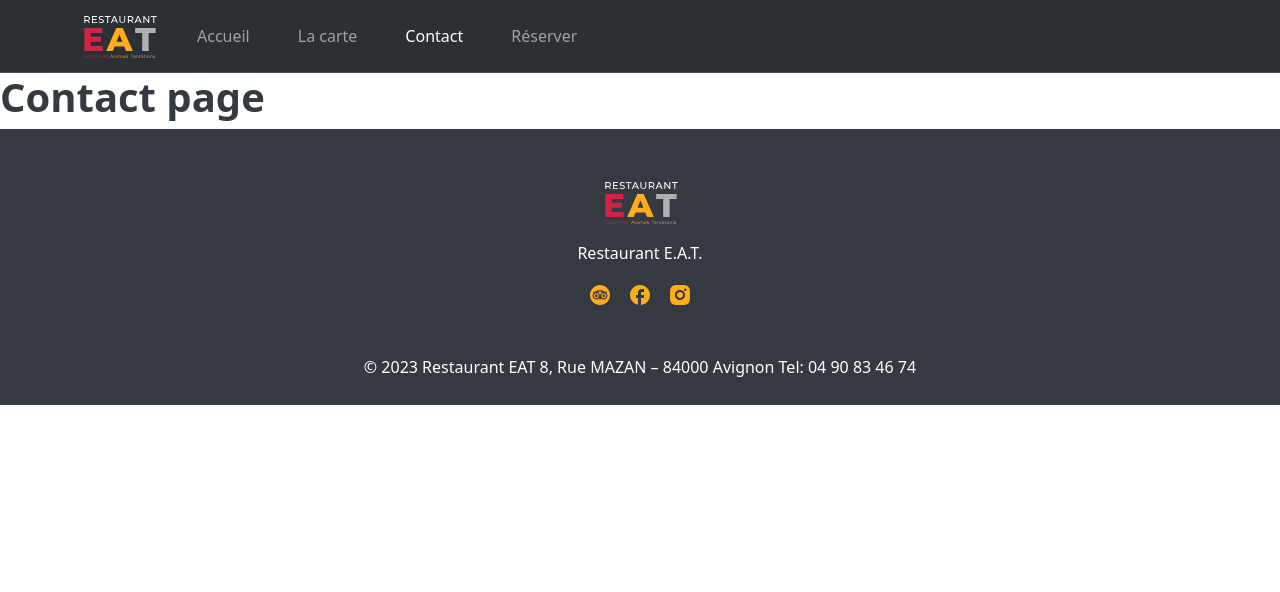
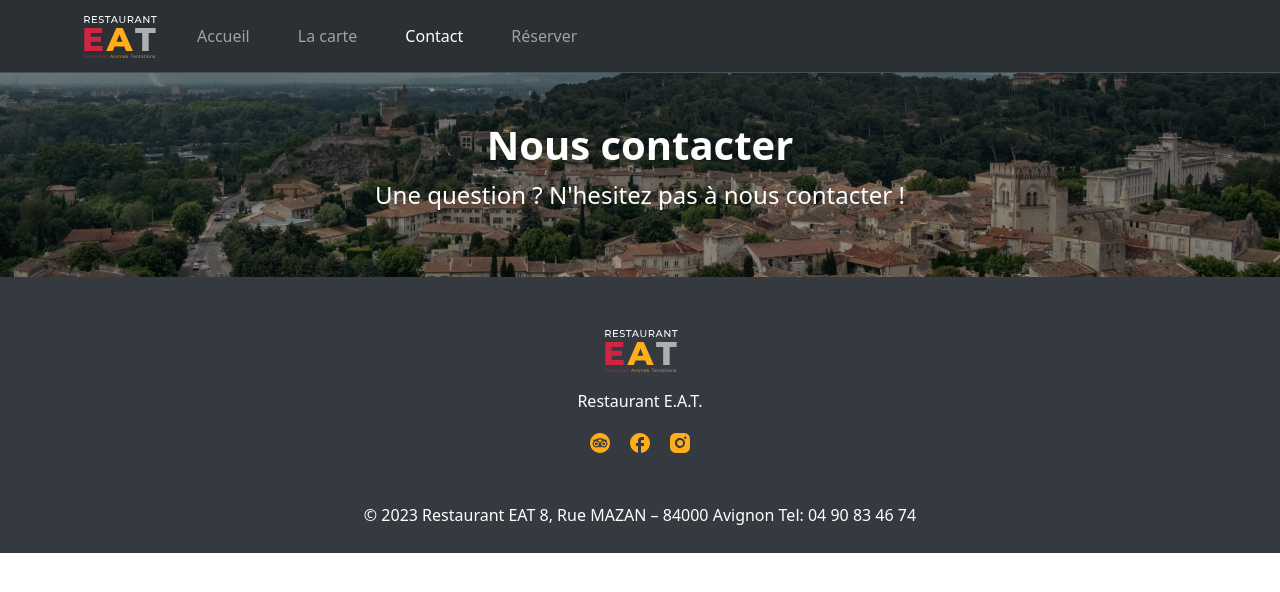
Before and after one commit to anastasiiaal/eat-site, a React (Vite) app: page /contact in a window 1280 px wide. Shown: the top 592 px of the page. Built offline with nearby package versions, Linux system fonts and the light colour scheme.

Commit message:
contact page subheader finished

```diff
--- a/src/components/Footer.jsx
+++ b/src/components/Footer.jsx
@@ -11,13 +11,13 @@ export default function Footer () {
                     <img src={logo} alt="Logo" />
                 </a>
                 <p className="pt-3">Restaurant E.A.T. </p>
-                <a className="px-2" href="https://www.tripadvisor.com" target="_blanc">
+                <a className="px-2" href="https://www.tripadvisor.fr/Restaurant_Review-g187212-d2271310-Reviews-Restaurant_EAT_Estaminet_Aromes_et_Tentations-Avignon_Vaucluse_Provence_Alpes_Cot.html" target="_blanc">
                     <img src={social1} alt="Trip Advisor" />
                 </a>
-                <a className="px-2" href="https://www.facebook.com" target="_blanc">
+                <a className="px-2" href="https://fr-fr.facebook.com/restaurant.eat.avignon/" target="_blanc">
                     <img src={social2} alt="FaceBook" />
                 </a>
-                <a className="px-2" href="https://www.instagram.com" target="_blanc">
+                <a className="px-2" href="https://www.instagram.com/restaurant_eat_avignon/" target="_blanc">
                     <img src={social3} alt="Instagram" />
                 </a>
                 <p className="mt-5">© 2023 Restaurant EAT 8, Rue MAZAN – 84000 Avignon Tel: 04 90 83 46 74</p>
--- a/src/pages/Contact.jsx
+++ b/src/pages/Contact.jsx
@@ -1,5 +1,15 @@
+import SubHeader from "../components/SubHeader"
+import subheaderImg from "/src/assets/subheader-contact.jpg"
+
 export default function Contact () {
     return (
-        <h1>Contact page</h1>
+        <>
+            <SubHeader
+                textColor="white"
+                image={subheaderImg}
+                h1="Nous contacter"
+                subtitle="Une question ? N'hesitez pas à nous contacter !"
+            />
+        </>
     )
 }
--- a/src/pages/Reservation.jsx
+++ b/src/pages/Reservation.jsx
@@ -1,5 +1,5 @@
 export default function Reservation () {
     return (
-        <h1>Reservation page</h1>
+        <h1 className="text-center py-5">Reservation page</h1>
     )
 }
```
Also changed, not shown: src/assets/subheader-contact.jpg (added).
